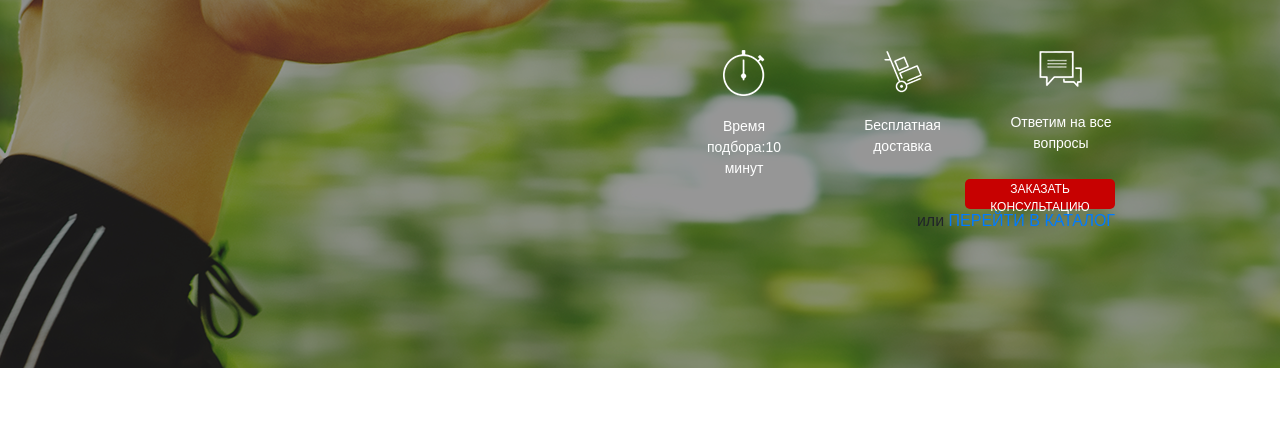
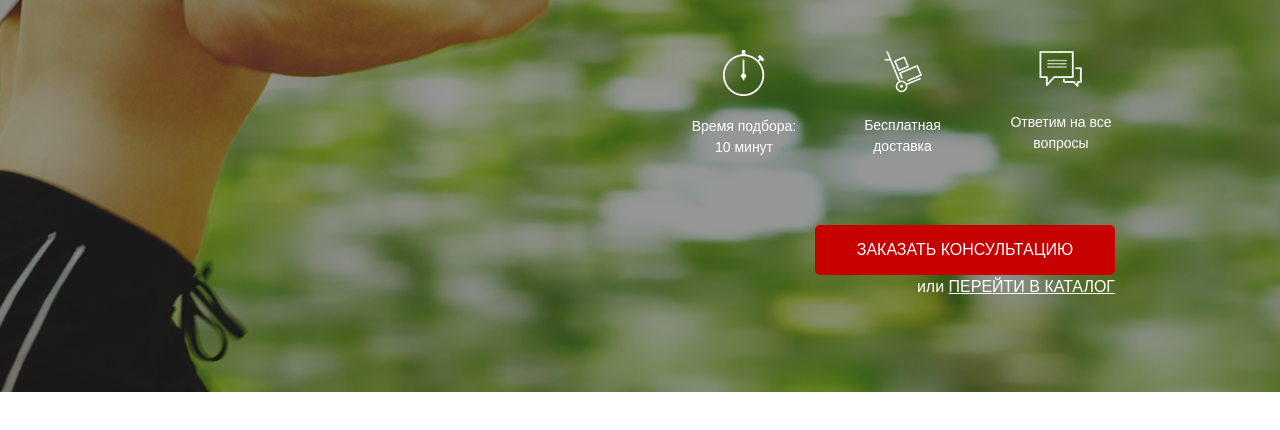
Before and after one commit to Skibitckij/polar, a website: page src/index.html in a window 1280 px wide. Shown: the part 282-712 px from the top of the page. Drawn offline with Linux system fonts and the light colour scheme.

Commit message:
first section done

```diff
--- a/src/sass/blocks/_buttons.scss
+++ b/src/sass/blocks/_buttons.scss
@@ -8,5 +8,13 @@
     font-size: 12px;
     font-weight: 500;
     text-transform: uppercase;
+    &_main {
+        margin-top: 67px;
+        width: 300px;
+        height: 50px;
+        font-size: 16px;
+        font-weight: 500;
+        text-align: center;
+    };
 
 }
--- a/src/sass/blocks/_promo.scss
+++ b/src/sass/blocks/_promo.scss
@@ -41,5 +41,17 @@
             margin-bottom: 20px;
         };
     };
+    &__link {
+        color: #ffffff;
+        font-size: 16px;
+        font-weight: 500;
+        text-align: right;
+        a {
+            margin-top: 18px;
+            color: #ffffff;
+            text-decoration: underline;
+            text-transform: uppercase;
+        }
+    }
 
 }
```
Also changed, not shown: src/index.html (+1 -1 lines), src/css/style.min.css.
